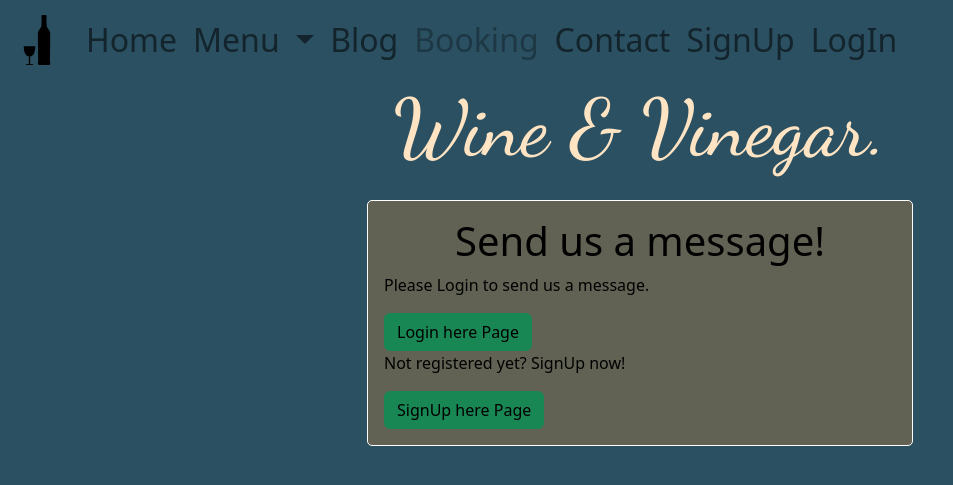
After one commit to G-Milzink/CI_PP4_RBS, a Django app: page /contact/ in a window 1280 px wide. The commit adds this page. Shown: the top 485 px of the page, without its empty margins (0-953 px from the left). Run offline with Django 3.2, Linux system fonts and the light colour scheme; some libraries are stand-ins or nearby versions.

Commit message:
create message_sent.html/style contact/add message

```diff
--- /dev/null
+++ b/contact/templates/contact.html
@@ -0,0 +1,42 @@
+{% extends "base.html" %}
+{% load crispy_forms_tags %}
+
+{% block content %}
+<div class="container">
+    <div class="row">
+        <div class="col-md-6 mt-3 offset-md-3">
+            <div class="card card-styling">
+                <div class="card-body">
+                    <h1 class="text-center">Send us a message!</h1>
+                    {% if not user.is_authenticated %}
+                    <p>Please Login to send us a message.</p>
+                    <button class="btn btn-success" type="submit"><a href="{% url 'account_login' %}">Login here
+                            Page</a></button>
+                    <p>Not registered yet? SignUp now!</p>
+                    <button class="btn btn-success" type="submit"><a href="{% url 'account_signup' %}">SignUp here
+                            Page</a></button>
+                    {% else %}
+
+                    {% if user.is_authenticated %}
+                    <div class="row text-center">
+                        <div class="col-12">
+                            <h2 class="fw-bold mt-3">Send Message</h2>
+                            <hr>
+                        </div>
+                    </div>
+                    <form method="POST" enctype="multipart/form-data">
+                        {% csrf_token %}
+
+                        {{ contact_form| crispy }}
+
+                        <button class="btn btn-success" type="submit">Submit</button>
+                    </form>
+                    {% endif %}
+                    {% endif %}
+                </div>
+            </div>
+        </div>
+    </div>
+</div>
+
+{% endblock %}
--- a/contact/views.py
+++ b/contact/views.py
@@ -1,8 +1,55 @@
-from django.shortcuts import render
-
-
 from django.shortcuts import render
 from django.views import View
 from django.contrib.auth.models import User
 from django.contrib import messages
 from .forms import ContactForm
+
+
+def get_user_instance(request):
+    """
+    retrieves user details if logged in
+    """
+
+    user_email = request.user.email
+    user = User.objects.filter(email=user_email).first()
+    return user
+
+
+class ContactMessage(View):
+    """
+    This view displays the contact form and if the user
+    is registered and inserts the user email into the
+    email field
+    """
+    template_name = 'contact/contact.html'
+    success_message = 'Message has been sent.'
+
+    def get(self, request, *args, **kwargs):
+        """
+        Retrieves users email and inputs into email input
+        """
+        if request.user.is_authenticated:
+            email = request.user.email
+            contact_form = ContactForm(initial={'email': email})
+        else:
+            contact_form = ContactForm()
+        return render(request, 'contact.html',
+                      {'contact_form': contact_form})
+
+    def post(self, request):
+        """
+        Checks that the provided info is valid format
+        and then posts to database
+        """
+        contact_form = ContactForm(data=request.POST)
+
+        if contact_form.is_valid():
+            contact = contact_form.save(commit=False)
+            contact.user = request.user
+            contact.save()
+            messages.success(
+                request, "Message has been sent")
+            return render(request, 'message_sent.html')
+
+        return render(request, 'contact.html',
+                      {'contact_form': contact_form})
--- a/home/urls.py
+++ b/home/urls.py
@@ -2,5 +2,5 @@ from django.urls import path
 from . import views
 
 urlpatterns = [
-    path('', views.home, name="home"),
+    path('', views.home),
 ]
--- a/rbs2022/urls.py
+++ b/rbs2022/urls.py
@@ -20,6 +20,7 @@ urlpatterns = [
     path('admin/', admin.site.urls),
     path('summernote/', include('django_summernote.urls')),
     path('accounts/', include('allauth.urls')),
-    path('', include('home.urls')),
-    path('blog/', include('blog.urls'), name='blog_urls')
+    path('', include('home.urls'), name="home"),
+    path('blog/', include('blog.urls'), name='blog_urls'),
+    path('', include('contact.urls'), name="contact.urls")
 ]
--- a/templates/base.html
+++ b/templates/base.html
@@ -52,7 +52,7 @@
             <a class="nav-link disabled">Booking</a>
           </li>
           <li class="nav-item">
-            <a class="nav-link disabled">Contact</a>
+            <a class="nav-link" href="/contact">Contact</a>
           </li>
           {% if user.is_authenticated %}
           <li class="nav-item">
```
Also changed, not shown: contact/templates/message_sent.html (added, +24 -0 lines).
